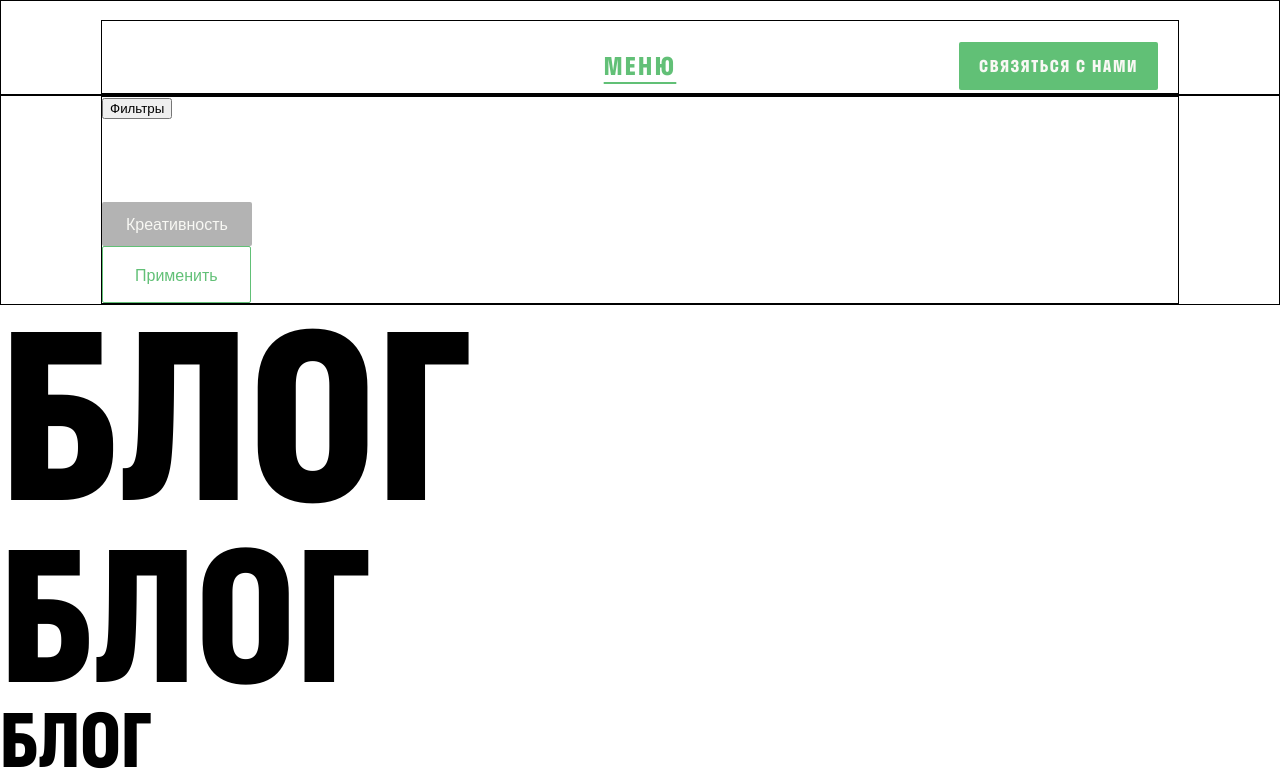
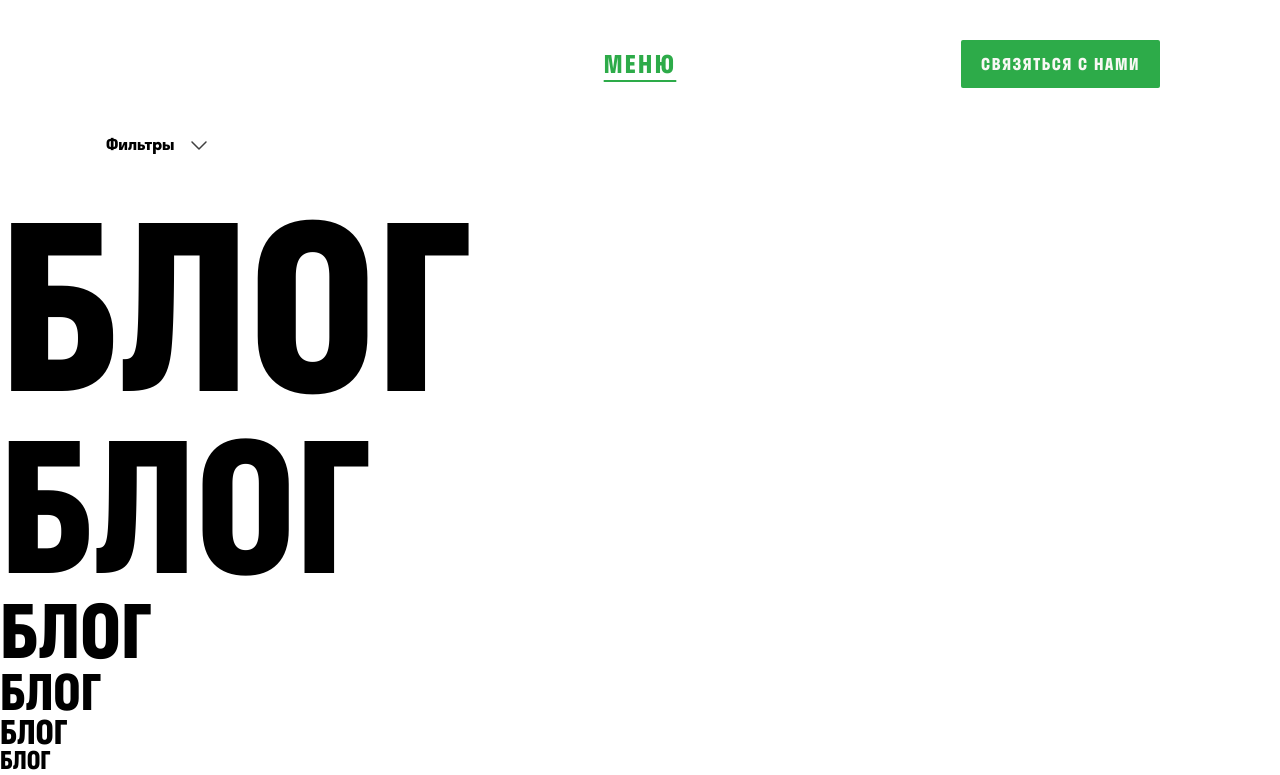
Before and after one commit to DavidEliauri/TBGROUP, a Vue app: page / in a window 1280 px wide. Shown: the top 775 px of the page. Built offline with nearby package versions, Linux system fonts and the light colour scheme.

Commit message:
Filters navigation

```diff
--- a/src/assets/scss/variables.scss
+++ b/src/assets/scss/variables.scss
@@ -1,7 +1,7 @@
 $IVORY_100: #F8F8F4;
 $IVORY_95: #ECECE8;
 $IVORY_80: #E2E2DB;
-$IVORY_50:  rgba(248, 248, 244, 0.5);
+$IVORY_50: rgba(248, 248, 244, 0.5);
 $IVORY_60: rgba(248, 248, 244, 0.6);
 $IVORY_30: rgba(248, 248, 244, 0.3);
 
@@ -11,7 +11,7 @@ $BLACK_60: #666666;
 $BLACK_30: #B3B3B3;
 
 $BRIGHT_GREEN_GRADIENT: linear-gradient(180deg, rgba(45, 171, 73, 0) 0%, #2DAB49 100%);
-$BRIGHT_GREEN_100: rgba(45, 171, 73, 0.75);
+$BRIGHT_GREEN_100: rgba(45, 171, 73, 1);
 $BRIGHT_GREEN_75: rgba(45, 171, 73, 0.75);
 $BRIGHT_GREEN_60: rgba(45, 171, 73, 0.6);
 $BRIGHT_GREEN_30: rgba(45, 171, 73, 0.3);
--- a/src/components/Buttons/Tag.vue
+++ b/src/components/Buttons/Tag.vue
@@ -8,26 +8,38 @@
   padding: 14px 24px 12px;
   border-radius: 2px;
   border: none;
+  font-family: 'Stratos LC Regular';
   font-style: normal;
   font-weight: 400;
   font-size: 16px;
   line-height: 110%;
+
   transition: $TRANSITION;
 
   background-color: $IVORY_95;
   color: $BLACK_60;
 
+
+  &:disabled {
+    opacity: 0.8;
+  }
+
   &:not(&:disabled):hover {
     background-color: $IVORY_80;
+    color: $BLACK_60;
   }
 
-  &:disabled {
-    cursor:default;
+  &:not(&:disabled, &.active):active, &.active {
     background-color: $BLACK_30;
     color: $IVORY_100;
   }
 
-  &.alternative{
+  &.active:not(&:disabled):active{
+    background-color: $IVORY_95;
+    color: $BLACK_60;
+  }
+
+  &.alternative {
     background-color: $IVORY_30;
     color: $IVORY_100;
 
@@ -36,10 +48,13 @@
       color: $IVORY_100;
     }
 
+    &:not(&:disabled):active, &.active {
+      background-color: $BLACK_30;
+      color: $IVORY_100;
+    }
 
-
-    &:not(&:disabled):active {
-      background-color: $BLACK_30;
+    &.active:not(&:disabled):active{
+      background-color: $IVORY_30;
       color: $IVORY_100;
     }
   }
--- a/src/components/Filters.vue
+++ b/src/components/Filters.vue
@@ -2,11 +2,28 @@
   <div class="filters__wrapper">
     <div class="filters">
       <div class="filters__main">
-        <button class="filters__open-button" @click="toggle">Фильтры</button>
+        <button class="filters__toggle-button caption_1" @click="toggle">Фильтры
+          <svg class="filters__toggle-button__icon" :class="{'filters__toggle-button__icon_rotated': !is_filters_open}"
+               width="16"
+               height="9">
+            <use xlink:href="@/assets/sprites.svg#arrow-down"></use>
+          </svg>
+        </button>
 
       </div>
       <div class="filters__content">
-        <Tag disabled class="filters__content__tag">Креативность</Tag>
+        <div class="filters__content__section">
+          <p class="filters__content__section__name body">Тематики:</p>
+          <div class="filters__content__section__tags">
+            <Tag :key="`tag-${index}`" v-for="(item, index) in 6" class="filters__content__tag">Креативность</Tag>
+          </div>
+        </div>
+        <div class="filters__content__section">
+          <p class="filters__content__section__name body">Категории:</p>
+          <div class="filters__content__section__tags">
+            <Tag :key="`tag-${index}`" v-for="(item, index) in 6" class="filters__content__tag">Креативность</Tag>
+          </div>
+        </div>
       </div>
       <div class="filters__accept">
         <SecondaryButton @click="accept" class="filters__accept__button">Применить</SecondaryButton>
@@ -17,6 +34,46 @@
 <script setup>
 import SecondaryButton from "@/components/Buttons/Secondary.vue";
 import Tag from "@/components/Buttons/Tag.vue";
+import {ref, watch} from 'vue';
+import {gsap} from 'gsap';
+import COLORS from '@/assets/scss/variables_export.js';
+
+const is_filters_open = ref(false);
+
+const toggle = () => is_filters_open.value = !is_filters_open.value;
+const accept = () => {
+  is_filters_open.value = false;
+}
+
+
+watch(is_filters_open, value => {
+  if (value) {
+    openFiltersAnimation();
+  } else closeFiltersAnimation();
+});
+
+const openFiltersAnimation = () => {
+  gsap.to('.filters__content', {
+    paddingTop: '40px',
+    paddingBottom: '40px',
+    height: 'auto',
+    duration: 1,
+    borderWidth: 1.5,
+    ease: 'power3'
+  })
+  gsap.to('.filters__accept', {
+    paddingTop: 40,
+    paddingBottom: 48,
+    height: 'auto',
+    duration: 1,
+    borderWidth: 1.5,
+    ease: 'power3',
+  })
+}
+const closeFiltersAnimation = () => {
+  gsap.to('.filters__content', {padding: '0', height: 0, duration: 1, borderTopWidth: 0, ease: 'power3'})
+  gsap.to('.filters__accept', {padding: '0', height: 0, duration: 1, borderTopWidth: 0, ease: 'power3'})
+}
 </script>
 <style lang="scss">
 .filters {
@@ -25,17 +82,76 @@ import Tag from "@/components/Buttons/Tag.vue";
     display: flex;
     justify-content: center;
     align-items: center;
-    border: 1px solid black;
     padding: 0 100px;
+    overflow: hidden;
   }
 
   width: 100%;
   height: auto;
-  border: 1px solid black;
+
+  > * {
+    border-top-style: solid;
+    border-top-color: $IVORY_80;
+    border-width: 0;
+  }
 
   &__main {
     width: 100%;
     height: 105px;
+    display: flex;
+    flex-direction: row;
+    justify-content: flex-start;
+    align-items: center;
+    border: none;
+  }
+
+  &__toggle-button {
+    border: none;
+    background-color: rgba(0, 0, 0, 0);
+
+    &__icon {
+      margin-left: 13px;
+      transition: $TRANSITION * 2;
+
+      &_rotated {
+        transform: rotate(180deg);
+      }
+    }
+  }
+
+  &__content {
+    width: 100%;
+    display: flex;
+    flex-direction: column;
+    justify-content: center;
+    align-items: stretch;
+    grid-gap: 48px;
+    box-sizing: content-box;
+    overflow: hidden;
+    height: 0;
+
+    &__section {
+      display: flex;
+      flex-direction: column;
+      justify-content: flex-start;
+      align-items: stretch;
+      grid-gap: 16px;
+
+      &__tags {
+        display: flex;
+        flex-direction: row;
+        justify-content: flex-start;
+        align-items: center;
+        flex-wrap: wrap;
+        grid-gap: 8px;
+      }
+    }
+  }
+
+  &__accept {
+    height: 0;
+    overflow: hidden;
+    box-sizing: content-box;
   }
 }
 </style>
--- a/src/components/Navigation.vue
+++ b/src/components/Navigation.vue
@@ -112,14 +112,6 @@ const closeButtonAnimation = () => {
 @import "@/assets/scss/links.scss";
 
 .navigation {
-  position: relative;
-  display: flex;
-  flex-direction: row;
-  justify-content: center;
-  align-items: flex-end;
-  height: 100%;
-  width: 100%;
-  border: 1px solid black;
 
   &__wrapper {
     position: relative;
@@ -129,8 +121,15 @@ const closeButtonAnimation = () => {
     width: 100%;
     height: auto;
     padding: 19px 100px 0;
-    border: 1px solid black;
   }
+
+  position: relative;
+  display: flex;
+  flex-direction: row;
+  justify-content: center;
+  align-items: flex-end;
+  height: 100%;
+  width: 100%;
 
   &__menu {
     width: max-content;
```
Also changed, not shown: src/assets/sprites.svg (added), src/components/Buttons/Secondary.vue (line endings or trailing spaces), 1 other file (tests, documents, lock files or other folders).
